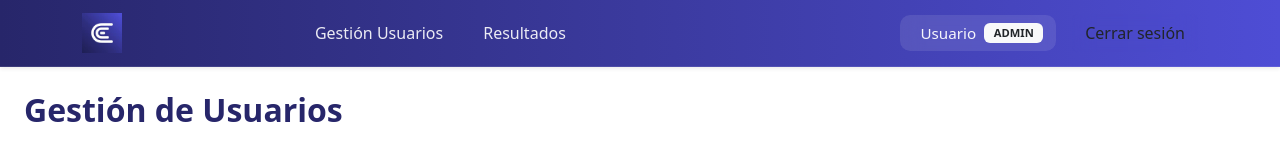
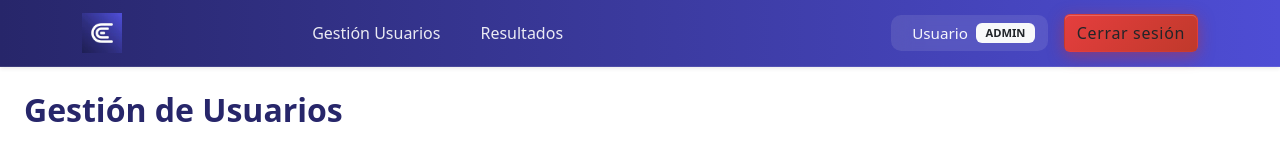
Before and after one commit to IDGS-805-22000973/formulario-conestra-frontend, a React (Create React App) app: page /admin/users in a window 1280 px wide. Shown: the top 159 px of the page. Built offline with nearby package versions, Linux system fonts and the light colour scheme; no server answers; sample sign-in values are in the browser's storage.

Commit message:
Cambio en el diseño en NavBar

```diff
--- a/src/components/Navbar.jsx
+++ b/src/components/Navbar.jsx
@@ -71,11 +71,11 @@ const Navbar = () => {
               </span>
             </li>
 
-            <li className="nav-item">
-              <button className="btn btn-logout" onClick={handleLogout}>
-                Cerrar sesión
-              </button>
-            </li>
+            <button className="btn btn-logout" onClick={handleLogout}>
+              <i className="bi bi-box-arrow-right"></i>
+              <span>Cerrar sesión</span>
+            </button>
+
           </ul>
         </div>
       </div>
--- a/src/styles/NavBar.css
+++ b/src/styles/NavBar.css
@@ -90,27 +90,73 @@
    BOTÓN DE CERRAR SESIÓN
 ============================================ */
 .btn-logout {
-    background: rgba(255, 255, 255, 0.15);
+    display: flex;
+    align-items: center;
+    gap: 0.45rem;
+    background: linear-gradient(135deg, #e53e3e, #c0392b);
     color: #fff;
-    border: 2px solid rgba(255, 255, 255, 0.3);
-    border-radius: 25px;
-    padding: 0.5rem 1.5rem;
-    font-weight: 600;
-    font-size: 0.9rem;
+    border: none;
+    border-radius: 50px;
+    padding: 0.45rem 1.4rem;
+    font-weight: 700;
+    font-size: 0.88rem;
+    letter-spacing: 0.04em;
     transition: all 0.3s ease;
-    backdrop-filter: blur(10px);
+    box-shadow: 0 4px 15px rgba(197, 48, 48, 0.5),
+        inset 0 1px 0 rgba(255, 255, 255, 0.2);
+    position: relative;
+    overflow: hidden;
+}
+
+.btn-logout::before {
+    content: '';
+    position: absolute;
+    inset: 0;
+    background: linear-gradient(135deg, #fc5c5c, #e53e3e);
+    opacity: 0;
+    transition: opacity 0.3s ease;
+    border-radius: inherit;
 }
 
 .btn-logout:hover {
-    background: rgba(255, 255, 255, 0.25);
     color: #fff;
-    border-color: rgba(255, 255, 255, 0.5);
     transform: translateY(-2px);
-    box-shadow: 0 5px 15px rgba(0, 0, 0, 0.2);
+    box-shadow: 0 8px 25px rgba(197, 48, 48, 0.65),
+        inset 0 1px 0 rgba(255, 255, 255, 0.25);
+}
+
+.btn-logout:hover::before {
+    opacity: 1;
+}
+
+.btn-logout:hover i {
+    transform: translateX(4px);
+}
+
+.btn-logout i {
+    font-size: 1rem;
+    transition: transform 0.3s ease;
+    position: relative;
+    z-index: 1;
+}
+
+.btn-logout span,
+.btn-logout {
+    position: relative;
+    z-index: 1;
 }
 
 .btn-logout:active {
     transform: translateY(0);
+    box-shadow: 0 3px 10px rgba(197, 48, 48, 0.5);
+}
+
+@media (max-width: 991px) {
+    .btn-logout {
+        width: 100%;
+        margin-top: 0.5rem;
+        justify-content: center;
+    }
 }
 
 /* ============================================
```
